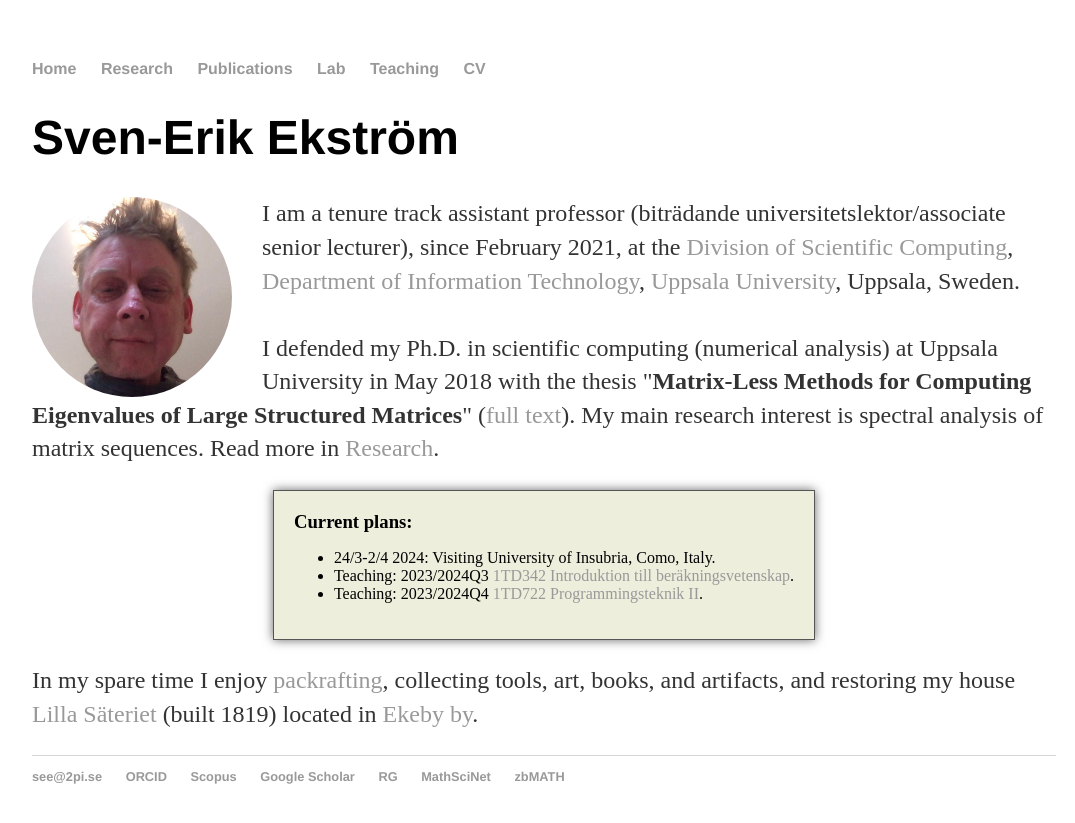
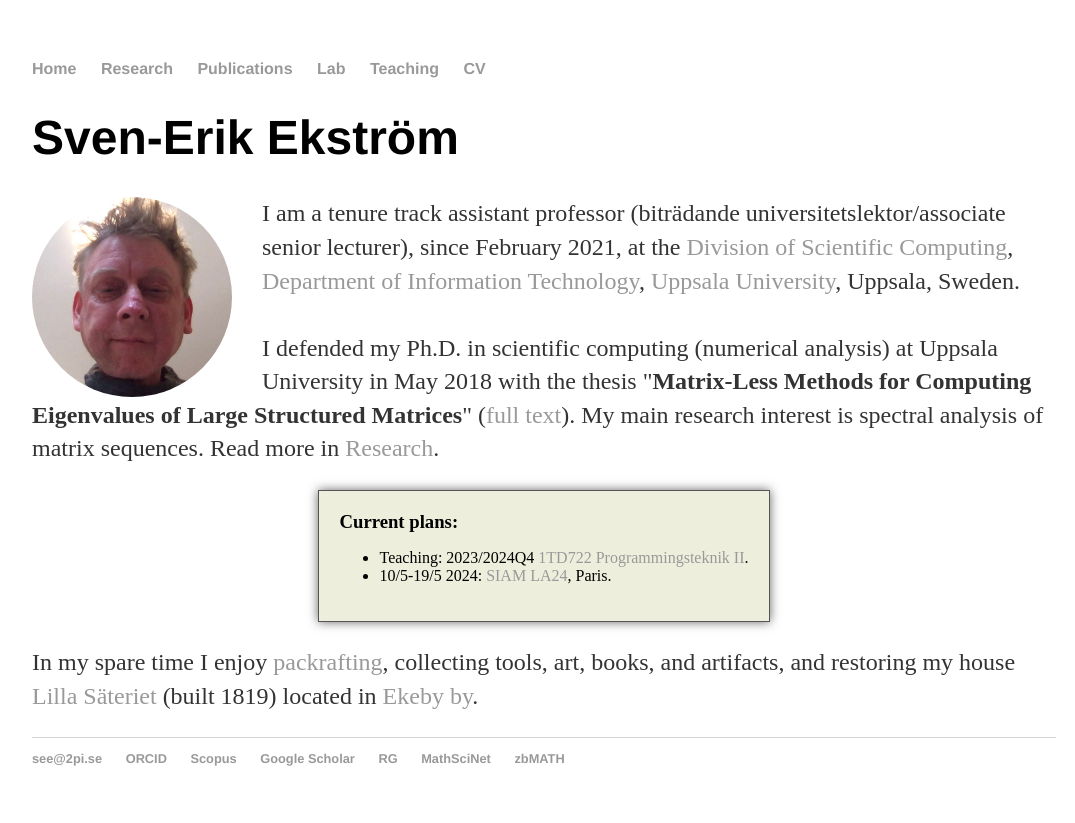
Before and after one commit to sverek/sverek.github.io, a Jekyll site: the page built from index.html, in a window 1280 px wide. Shown: the top 823 px of the page, without its empty margins (96-1171 px from the left). Built offline with Jekyll 4.4.1, drawn with Linux system fonts in a browser that asks for light colours.

Commit message:
siam la24

```diff
--- a/index.html
+++ b/index.html
@@ -17,9 +17,8 @@ title: www.2pi.se
   <div class="allSides">
       <h3>Current plans:</h3>
       <ul>
-        <li>24/3-2/4 2024: Visiting University of Insubria, Como, Italy.</li>
-        <li>Teaching: 2023/2024Q3 <a href="https://www.uu.se/utbildning/kurs?query=1TD342">1TD342 Introduktion till beräkningsvetenskap</a>.</li>
         <li>Teaching: 2023/2024Q4 <a href="https://www.uu.se/utbildning/kurs?query=1TD722">1TD722 Programmingsteknik II</a>.</li>
+        <li>10/5-19/5 2024: <a href="https://www.siam.org/conferences/cm/conference/la24">SIAM LA24</a>, Paris.</li>
       </ul>
       </div>
 
```
